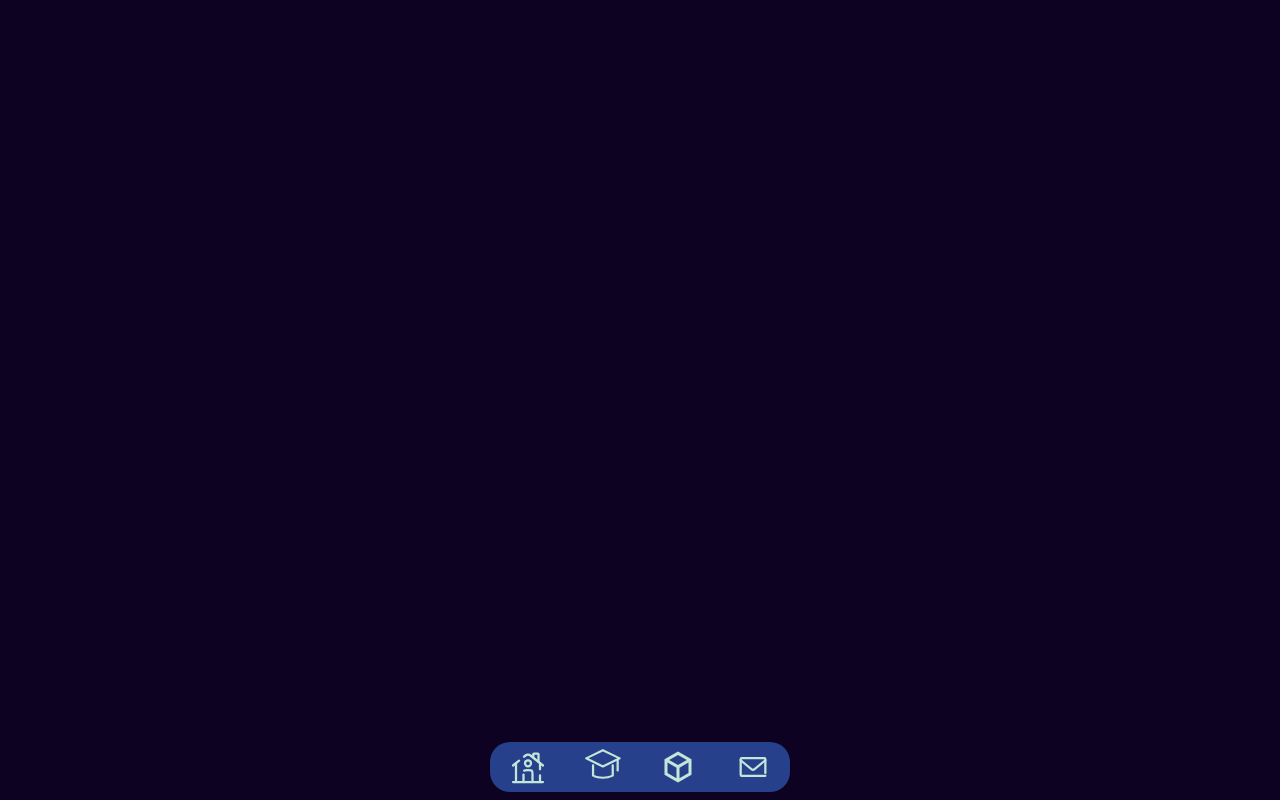
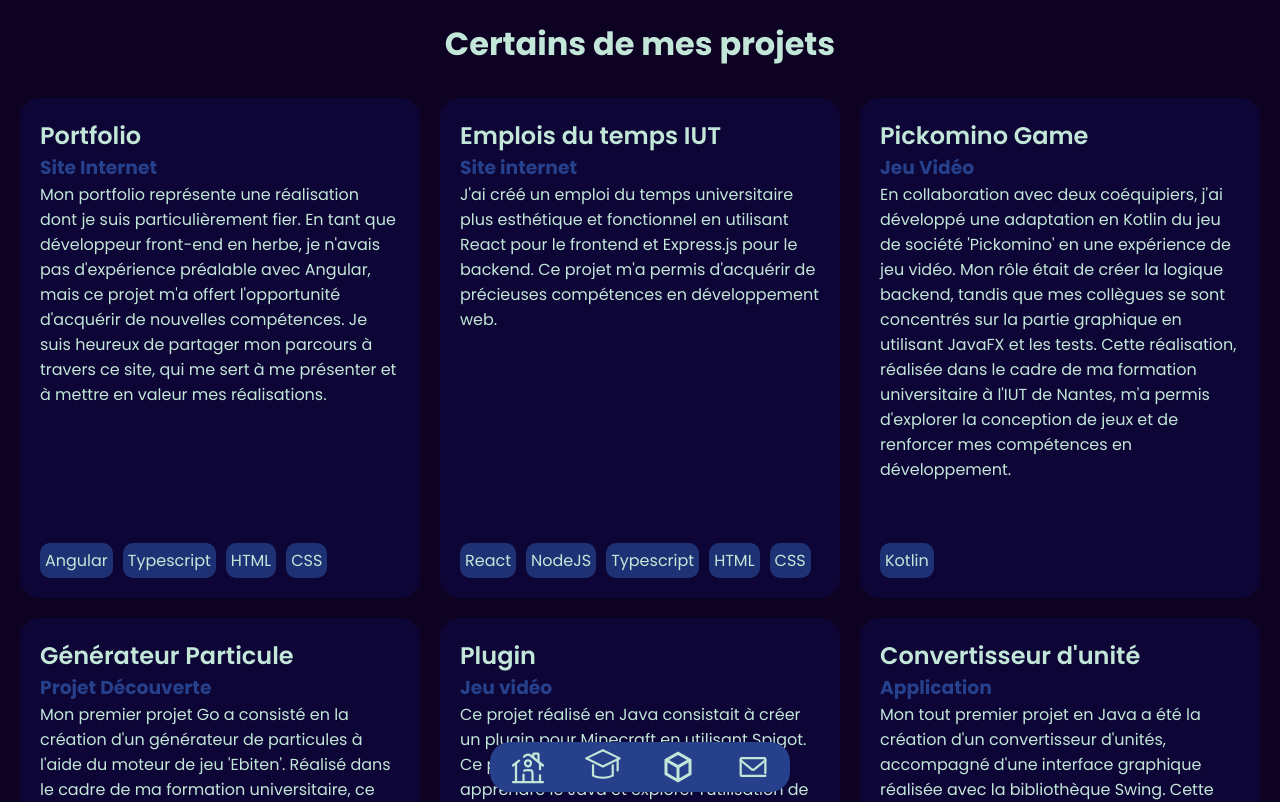
Before and after one commit to Mitotow/Portfolio, an Angular app: page /projects in a window 1280 px wide. Shown: the top 802 px of the page. Built offline with nearby package versions, Linux system fonts and the light colour scheme.

Commit message:
projects - first version

```diff
--- a/src/app/projects-page/projects-page.component.html
+++ b/src/app/projects-page/projects-page.component.html
@@ -1,3 +1,15 @@
 <div class="page">
-
+    <h1>Certains de mes projets</h1>
+    <div class="projects">
+        <div class="projects-project" *ngFor="let p of projects" [ngStyle]="{'animation-delay': projects.indexOf(p)*0.5 + 's'}">
+            <div class="projects-project-text">
+                <h2 [textContent]="p.title"></h2>
+                <h3 [textContent]="p.subtitle"></h3>
+                <p [textContent]="p.text"></p>
+            </div>
+            <div class="projects-project-utils">
+                <span *ngFor="let util of p.used" [textContent]="util"></span>
+            </div>
+        </div>
+    </div>
 </div>
--- a/src/app/projects-page/projects-page.component.scss
+++ b/src/app/projects-page/projects-page.component.scss
@@ -2,4 +2,47 @@
 
 .page {
     @include OnePage();
+    @include PageTitle();
+
+    .projects {
+        display: flex;
+        flex-flow: row wrap;
+        justify-content: center;
+        gap: 20px;
+
+        &-project {
+            width: 400px;
+            height: 500px;
+
+            display: flex;
+            flex-flow: column nowrap;
+            justify-content: space-between;
+
+            padding: 20px;
+            background-color: rgba($color: $federal-blue, $alpha: 0.5);
+            border-radius: 20px;
+
+            transform: scale(0);
+            animation: growIn 1s forwards;
+
+            &-text {
+                h2 {font-weight: 600;}
+                h3 {color:$marian-blue;}
+            }
+
+            &-utils {
+                display: flex;
+                flex-flow: row wrap;
+                gap: 10px;
+
+                span {
+                    padding: 5px;
+                    background-color: rgba($color: $marian-blue, $alpha: 0.75);
+                    border-radius: 10px;
+                }
+            }
+        }
+    }
 }
+
+@media (max-width: 450px) {.page .projects-project {height: 550px;}}
--- a/src/app/projects-page/projects-page.component.ts
+++ b/src/app/projects-page/projects-page.component.ts
@@ -1,4 +1,5 @@
 import { Component } from '@angular/core';
+import Project from 'src/interfaces/Project';
 
 @Component({
   selector: 'app-projects-page',
@@ -6,5 +7,42 @@ import { Component } from '@angular/core';
   styleUrls: ['./projects-page.component.scss']
 })
 export class ProjectsPageComponent {
-
+  projects:Project[]=[
+    {
+      title: "Portfolio",
+      subtitle: "Site Internet",
+      text: "Mon portfolio représente une réalisation dont je suis particulièrement fier. En tant que développeur front-end en herbe, je n'avais pas d'expérience préalable avec Angular, mais ce projet m'a offert l'opportunité d'acquérir de nouvelles compétences. Je suis heureux de partager mon parcours à travers ce site, qui me sert à me présenter et à mettre en valeur mes réalisations.",
+      used: ['Angular', 'Typescript', 'HTML', 'CSS'],
+    },
+    {
+      title: "Emplois du temps IUT",
+      subtitle: "Site internet",
+      text: "J'ai créé un emploi du temps universitaire plus esthétique et fonctionnel en utilisant React pour le frontend et Express.js pour le backend. Ce projet m'a permis d'acquérir de précieuses compétences en développement web.",
+      used: ['React', 'NodeJS', 'Typescript', 'HTML', 'CSS'],
+    },
+    {
+      title: "Pickomino Game",
+      subtitle: "Jeu Vidéo",
+      text: "En collaboration avec deux coéquipiers, j'ai développé une adaptation en Kotlin du jeu de société 'Pickomino' en une expérience de jeu vidéo. Mon rôle était de créer la logique backend, tandis que mes collègues se sont concentrés sur la partie graphique en utilisant JavaFX et les tests. Cette réalisation, réalisée dans le cadre de ma formation universitaire à l'IUT de Nantes, m'a permis d'explorer la conception de jeux et de renforcer mes compétences en développement.",
+      used: ['Kotlin'],
+    },
+    {
+      title: "Générateur Particule",
+      subtitle: "Projet Découverte",
+      text: "Mon premier projet Go a consisté en la création d'un générateur de particules à l'aide du moteur de jeu 'Ebiten'. Réalisé dans le cadre de ma formation universitaire, ce projet m'a permis de découvrir Go et d'explorer le développement de jeux. Il représente ma première incursion réussie dans le monde de la programmation Go.",
+      used: ['Go', 'Ebiten'],
+    },
+    {
+      title: "Plugin",
+      subtitle: "Jeu vidéo",
+      text: "Ce projet réalisé en Java consistait à créer un plugin pour Minecraft en utilisant Spigot. Ce projet m'a servi de tremplin pour apprendre le Java et explorer l'utilisation de bibliothèques. Le plugin actuel offre des fonctionnalités de commandes simples, et j'ai l'intention de le développer davantage en y ajoutant un système de factions. Cette expérience a été cruciale pour mon apprentissage en tant que débutant en Java et pour ma compréhension de la création de plugins Minecraft.",
+      used: ['Java', 'Spigot'],
+    },
+    {
+      title: "Convertisseur d'unité",
+      subtitle: "Application",
+      text: "Mon tout premier projet en Java a été la création d'un convertisseur d'unités, accompagné d'une interface graphique réalisée avec la bibliothèque Swing. Cette expérience m'a initié à la création d'interfaces graphiques et m'a permis d'apprendre les bases du langage Java. Ce projet marque mes premiers pas dans le développement d'applications Java avec une interface utilisateur.",
+      used: ['Java', 'Swing']
+    }
+  ]
 }
--- a/src/app/skills-page/skills-page.component.scss
+++ b/src/app/skills-page/skills-page.component.scss
@@ -7,13 +7,7 @@
         display: flex;
         flex-flow: column nowrap;
 
-        gap: 20px;
-
-        h1 {
-            text-align: center;
-            opacity: 0;
-            animation: fadeIn 2s forwards;
-        }
+        @include PageTitle();
 
         .container {
             width: 100%;
--- /dev/null
+++ b/src/interfaces/Project.ts
@@ -0,0 +1,6 @@
+export default interface Project {
+    title: string,
+    subtitle: string,
+    text: string,
+    used: string[],
+}
--- a/src/styles.scss
+++ b/src/styles.scss
@@ -44,6 +44,15 @@ $mint-green: #c2e7d9ff;
     overflow: hidden;
 }
 
+@mixin PageTitle() {
+    h1 {
+        text-align: center;
+        opacity: 0;
+        animation: fadeIn 2s forwards;
+        margin-bottom: 30px; // Space between content and title
+    }
+}
+
 /* KEYFRAMES */
 @mixin topSlideInMixin($v) {
     @keyframes topSlideIn {
```
